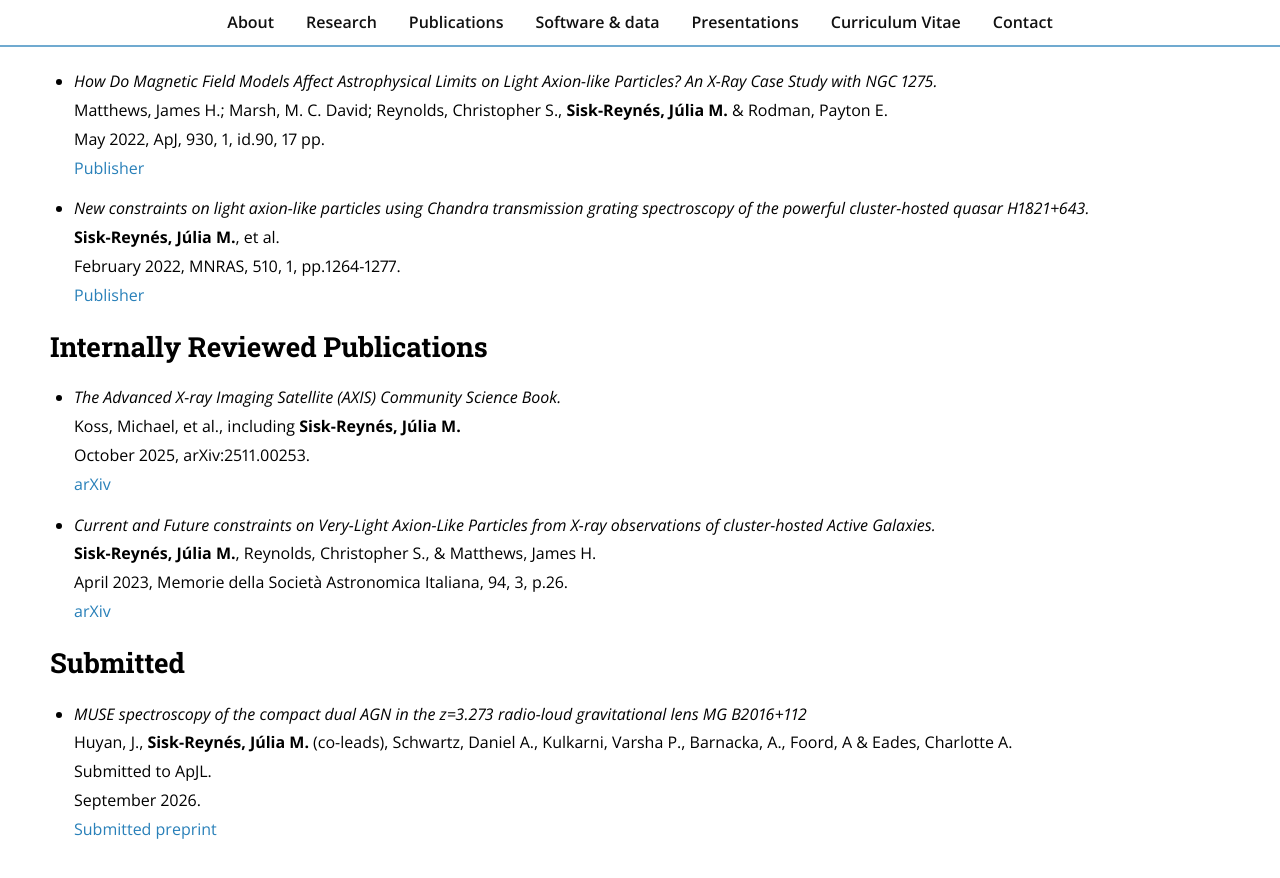
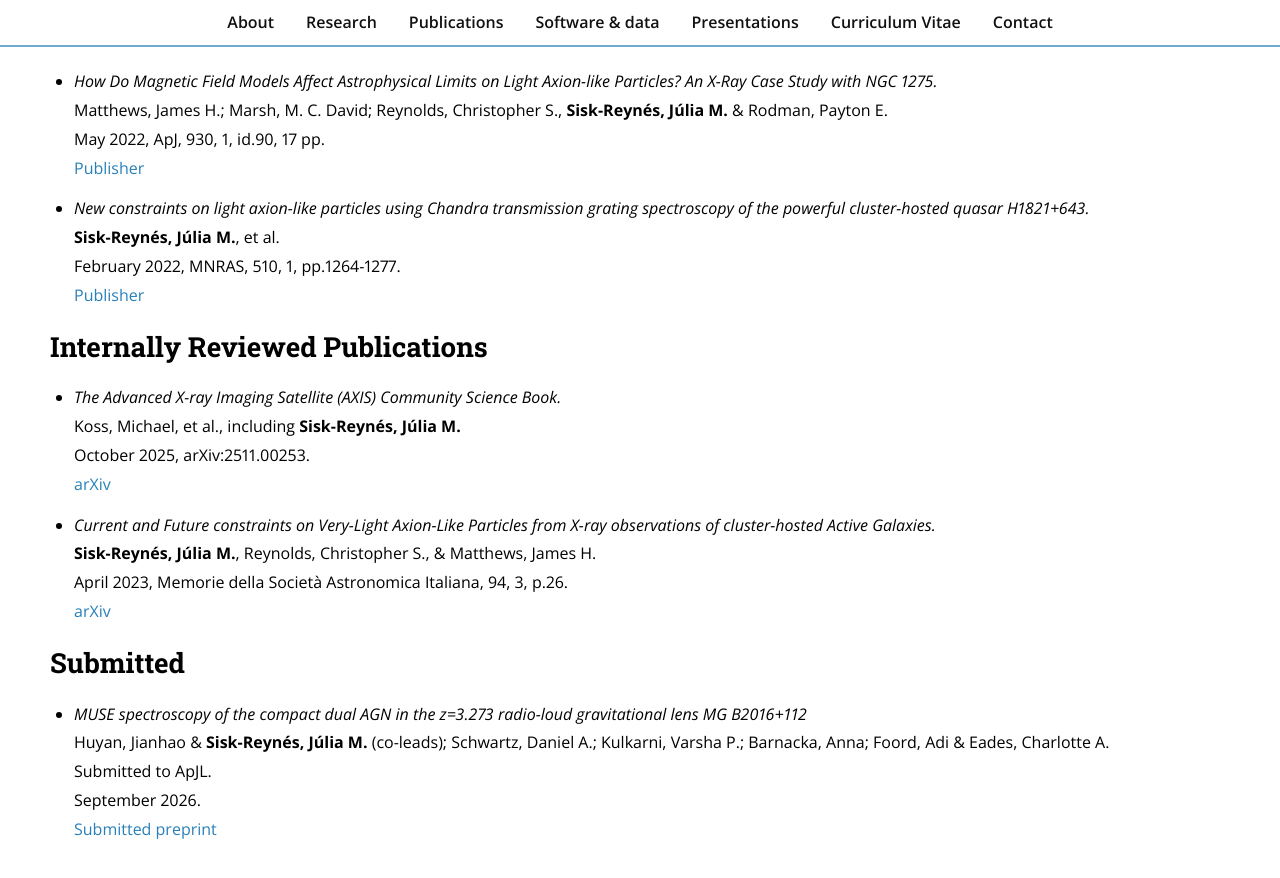
Before and after one commit to jsiskreynes-astro/jsiskreynes-astro.github.io, a Jekyll site: the page built from publications.md, in a window 1280 px wide and 900 px high, scrolled down 1585 px. Shown: the top 878 px of the window. Built offline with Jekyll 4.4.1, drawn with Linux system fonts in a browser that asks for light colours; nearby versions of some CDN libraries.

Commit message:
Update publications.md

```diff
--- a/publications.md
+++ b/publications.md
@@ -87,7 +87,7 @@ April 2023, Memorie della Società Astronomica Italiana, 94, 3, p.26.  <br>
 ## Submitted
 
 - *MUSE spectroscopy of the compact dual AGN in the z=3.273 radio-loud gravitational lens MG B2016+112* <br>
-Huyan, J., **Sisk-Reynés, Júlia M.** (co-leads), Schwartz, Daniel A., Kulkarni, Varsha P., Barnacka, A., Foord, A & Eades, Charlotte A. <br>
+Huyan, Jianhao & **Sisk-Reynés, Júlia M.** (co-leads); Schwartz, Daniel A.; Kulkarni, Varsha P.; Barnacka, Anna; Foord, Adi & Eades, Charlotte A. <br>
 Submitted to ApJL. <br>
 September 2026. <br>
 [Submitted preprint](https://arxiv.org/abs/2609.31826) <br>
```
